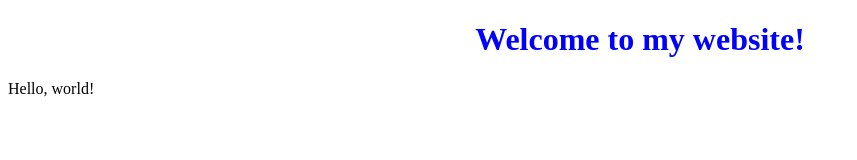
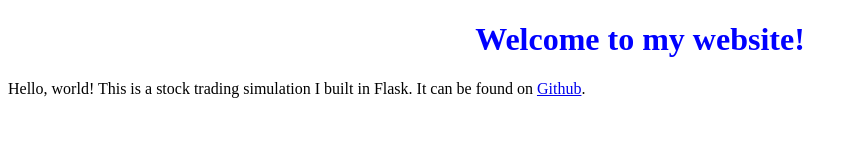
Before and after one commit to CringeLord423/CringeLord423.github.io, a plain HTML site: page index.html in a window 1280 px wide. Shown: the whole page, without its empty margins (0-857 px from the left). Drawn offline with Linux system fonts and the light colour scheme.

Commit message:
Added link to finance

```diff
--- a/index.html
+++ b/index.html
@@ -8,5 +8,6 @@
 	<body>
 		<h1>Welcome to my website!</h1>
 		Hello, world!
+		This is a stock trading simulation I built in Flask. It can be found on <a href="github.com/CringeLord423/cs50Web/tree/master/finance">Github</a>.
 	</body>
 </html>
```
